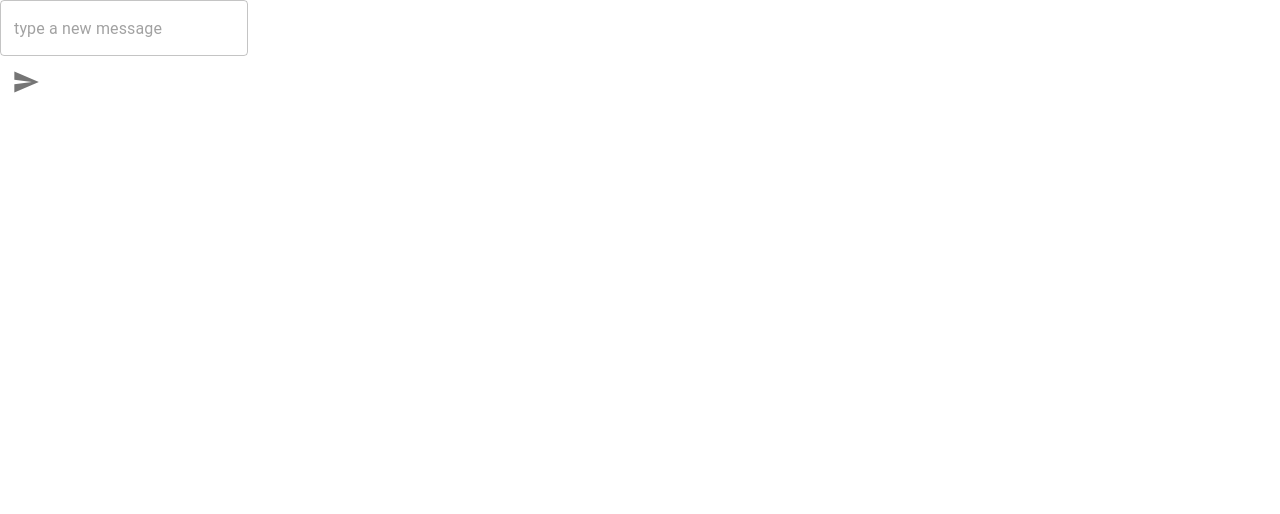
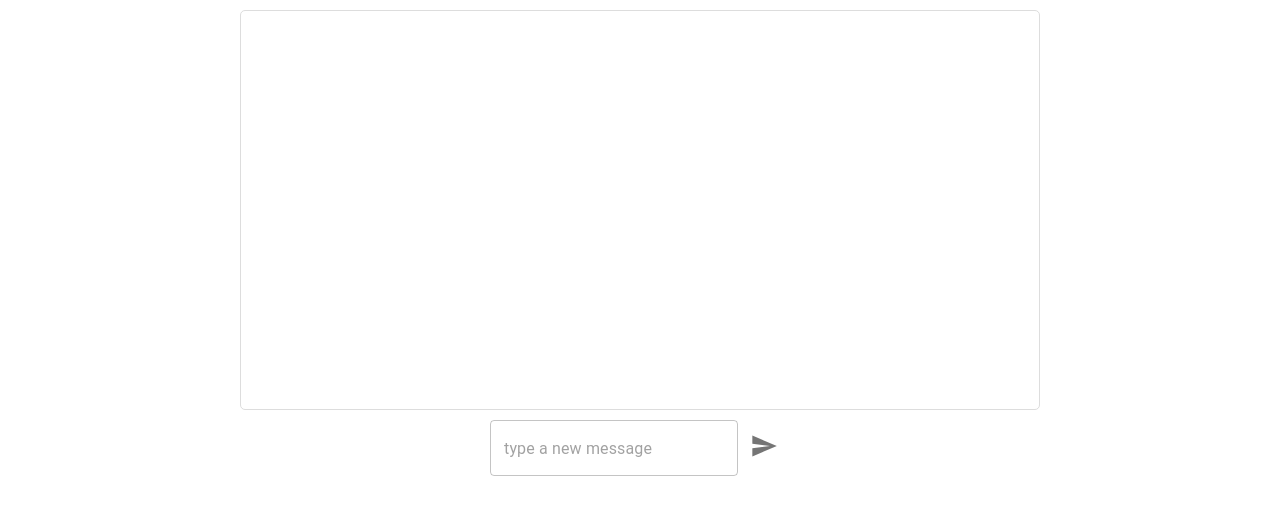
Before and after one commit to NabeelSohail-30/MERN-Chat-App, a React (Create React App) app in the folder mern-chatapp-frontend/: page / in a window 1280 px wide. Shown: the top 514 px of the page. Built offline with nearby package versions, Linux system fonts and the light colour scheme.

Commit message:
experimenting to make a chat screen

```diff
--- a/mern-chatapp-frontend/package.json
+++ b/mern-chatapp-frontend/package.json
@@ -9,6 +9,7 @@
     "@material-ui/icons": "^4.11.3",
     "@mui/icons-material": "^5.11.0",
     "@mui/material": "^5.11.7",
+    "@mui/styles": "^5.11.7",
     "@testing-library/jest-dom": "^5.16.5",
     "@testing-library/react": "^13.4.0",
     "@testing-library/user-event": "^13.5.0",
--- a/mern-chatapp-frontend/src/components/chat.jsx
+++ b/mern-chatapp-frontend/src/components/chat.jsx
@@ -1,16 +1,66 @@
 import { Button, TextField, Box, IconButton } from "@mui/material";
+import { makeStyles } from "@mui/styles";
 import { Send } from "@mui/icons-material";
-//import "./chat.css";
 import { useRef, useState, useEffect } from "react";
 import axios from "axios";
 
+const useStyles = makeStyles({
+  screen: {
+    display: "flex",
+    flexDirection: "column",
+    alignItems: "center",
+    width: "50%",
+    margin: "auto",
+  },
+  messageWindow: {
+    width: "50rem",
+    height: "400px",
+    overflow: "scroll",
+    marginTop: "10px",
+    padding: "10px",
+    border: "1px solid #ddd",
+    borderRadius: "5px",
+    display: "flex",
+    flexDirection: "column",
+  },
+  leftBallon: {
+    backgroundColor: "#ddd",
+    padding: "10px",
+    borderRadius: "10px",
+    margin: "10px",
+    maxWidth: "60%",
+    alignSelf: "flex-start",
+  },
+  rightBallon: {
+    backgroundColor: "#03a9f4",
+    color: "white",
+    padding: "10px",
+    borderRadius: "10px",
+    margin: "10px",
+    maxWidth: "60%",
+    alignSelf: "flex-end",
+  },
+  textBox: {
+    display: "flex",
+    marginTop: "10px",
+    width: "100%",
+    justifyContent: "space-between",
+  },
+  field: {
+    width: "100%",
+  },
+});
+
 function Chat() {
+  const classes = useStyles();
   const [myMessages, setMyMessages] = useState([]);
   const [newMessage, setNewMessage] = useState("");
 
   const scrollToBottom = () => {
     let messageWindow = document.querySelector("#messageWindow");
-    messageWindow.scrollTo(0, messageWindow.scrollHeight);
+    if (messageWindow) {
+      messageWindow.scrollTo(0, messageWindow.scrollHeight);
+    }
   };
 
   useEffect(() => {
@@ -45,12 +95,12 @@ function Chat() {
 
   return (
     <Box>
-      <div className="screen">
-        <div id="messageWindow" className="messageWindow">
+      <div className={classes.screen}>
+        <div id="messageWindow" className={classes.messageWindow}>
           {myMessages.map((eachMessage, key) => {
             if (eachMessage.from === "bot") {
               return (
-                <div key={key} className="leftBallon messageBallon">
+                <div key={key} className={classes.leftBallon}>
                   <div>
                     <b>{eachMessage.from}:</b> <span>{eachMessage.text}</span>
                   </div>
@@ -58,7 +108,7 @@ function Chat() {
               );
             } else {
               return (
-                <div key={key} className="rightBallon messageBallon">
+                <div key={key} className={classes.rightBallon}>
                   <div>
                     <b>{eachMessage.from}:</b> <span>{eachMessage.text}</span>
                   </div>
@@ -69,9 +119,9 @@ function Chat() {
         </div>
 
         <form onSubmit={sendMessage}>
-          <Box className="textBox " sx={{}}>
+          <Box className={classes.textBox} sx={{}}>
             <TextField
-              className="field"
+              className={classes.field}
               onChange={(e) => {
                 setNewMessage(e.target.value);
               }}
```
Also changed, not shown: 1 other file (tests, documents, lock files or other folders).
